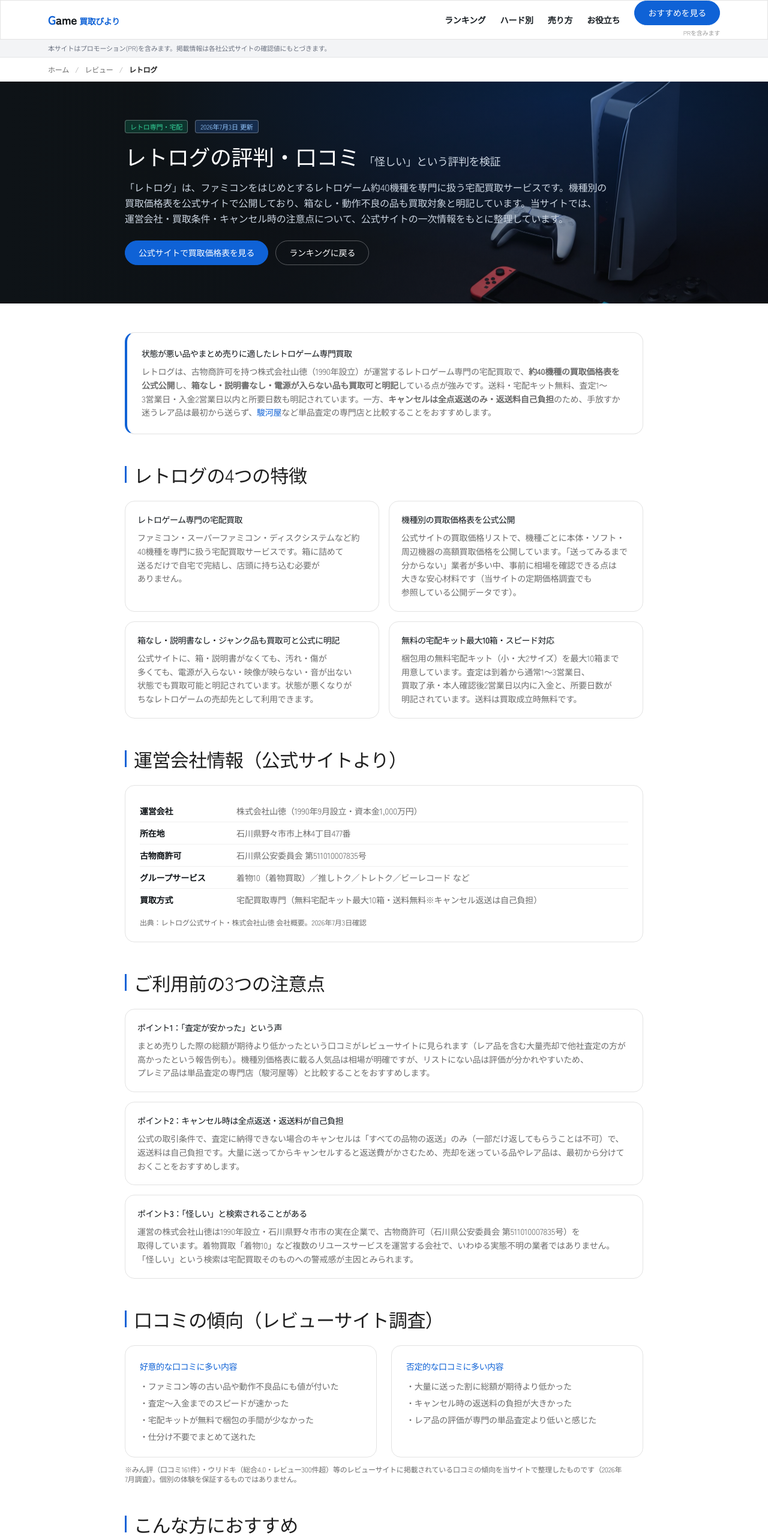
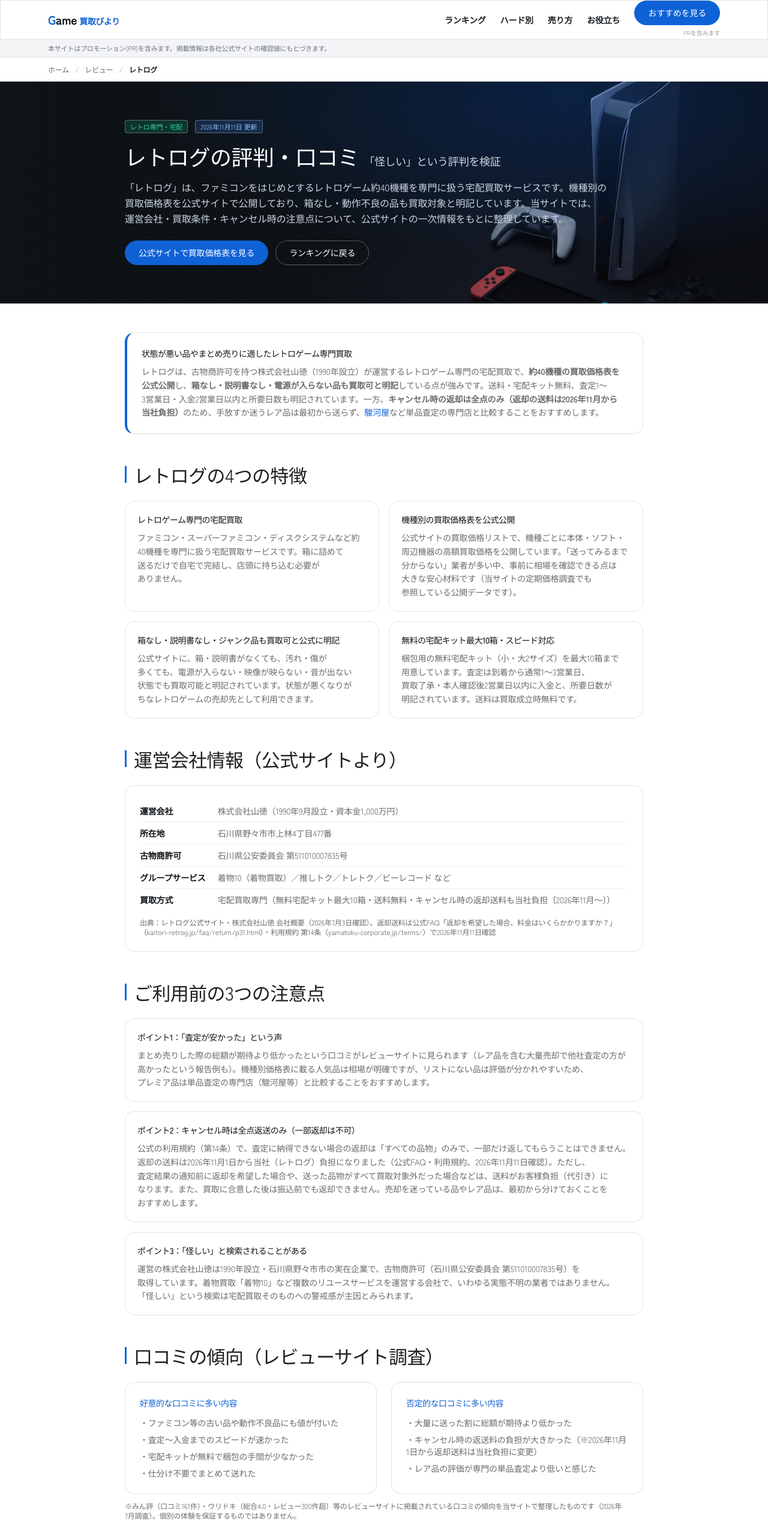
Before and after one commit to webmaster0818/game-kaitori-biyori, a Next.js app: page /review/retrog in a window 1280 px wide. Shown: the top 2566 px of the page at 60% size. Built offline with nearby package versions, Linux system fonts and the light colour scheme.

Commit message:
レトログ: キャンセル時の返却送料を「自己負担」→「当社負担（2026/11/1〜）」に訂正（公式FAQ p31・利用規約第14条 11/11確認／山徳様 レントラックス経由の修正依頼）
Co-Authored-By: Claude Opus 5.5 <noreply@anthropic.com>

```diff
--- a/src/app/review/retrog/page.tsx
+++ b/src/app/review/retrog/page.tsx
@@ -6,7 +6,7 @@ import AuthorBox from '@/components/AuthorBox'
 export const metadata: Metadata = {
   title: 'レトログの評判・口コミは怪しい？レトロゲーム専門買取の実態・公開価格表を検証',
   description:
-    'レトログ（RETROG・株式会社山徳）の評判・口コミを検証しています。約40機種の買取価格表の公開、箱なし・電源が入らないジャンク品の買取可否、送料無料・宅配キット最大10箱・査定1〜3営業日といった条件、キャンセル時の注意点（全点返送・返送料自己負担）について、公式情報（2026年7月確認）をもとに解説します。',
+    'レトログ（RETROG・株式会社山徳）を検証しています。約40機種の買取価格表、箱なし・ジャンク品の買取可否、送料無料・宅配キット最大10箱・査定1〜3営業日、キャンセル時の返却（全点のみ・送料は2026年11月から当社負担）を、公式情報（2026年11月11日確認）をもとに解説します。',
   keywords: ['レトログ 評判', 'レトログ 口コミ', 'レトログ 買取', 'レトロゲーム 買取 宅配', 'レトログ 怪しい'],
   openGraph: {
     images: ['/og.png'],
@@ -27,24 +27,24 @@ const features = [
 
 const dislikeReasons = [
   { reason: '「査定が安かった」という声', fact: 'まとめ売りした際の総額が期待より低かったという口コミがレビューサイトに見られます（レア品を含む大量売却で他社査定の方が高かったという報告例も）。機種別価格表に載る人気品は相場が明確ですが、リストにない品は評価が分かれやすいため、プレミア品は単品査定の専門店（駿河屋等）と比較することをおすすめします。' },
-  { reason: 'キャンセル時は全点返送・返送料が自己負担', fact: '公式の取引条件で、査定に納得できない場合のキャンセルは「すべての品物の返送」のみ（一部だけ返してもらうことは不可）で、返送料は自己負担です。大量に送ってからキャンセルすると返送費がかさむため、売却を迷っている品やレア品は、最初から分けておくことをおすすめします。' },
+  { reason: 'キャンセル時は全点返送のみ（一部返却は不可）', fact: '公式の利用規約（第14条）で、査定に納得できない場合の返却は「すべての品物」のみで、一部だけ返してもらうことはできません。返却の送料は2026年11月1日から当社（レトログ）負担になりました（公式FAQ・利用規約、2026年11月11日確認）。ただし、査定結果の通知前に返却を希望した場合や、送った品物がすべて買取対象外だった場合などは、送料がお客様負担（代引き）になります。また、買取に合意した後は振込前でも返却できません。売却を迷っている品やレア品は、最初から分けておくことをおすすめします。' },
   { reason: '「怪しい」と検索されることがある', fact: '運営の株式会社山徳は1990年設立・石川県野々市市の実在企業で、古物商許可（石川県公安委員会 第511010007835号）を取得しています。着物買取「着物10」など複数のリユースサービスを運営する会社で、いわゆる実態不明の業者ではありません。「怪しい」という検索は宅配買取そのものへの警戒感が主因とみられます。' },
 ];
 
 const faqs = [
   { q: 'レトログは怪しい業者ですか？', a: '運営元は株式会社山徳（石川県野々市市・1990年設立）で、石川県公安委員会の古物商許可（第511010007835号）を取得した正規のリユース事業者です。会社は「着物10」「トレトク」など複数の宅配買取サービスを運営しています。買取価格表を公式公開している点も透明性の面で評価できる点です。' },
   { q: '箱なし・説明書なしのレトロゲームでも売れますか？', a: 'はい。公式サイトに、箱・説明書がない品、汚れや傷が多い品、電源が入らない・映像が映らない・音が出ないといった動作不良品でも買取可能と明記されています。他店で買取を断られた品の売却先として利用できます。' },
-  { q: '送料や段ボール代はかかりますか？', a: '買取成立時の送料は無料で、無料の宅配キット（小・大2サイズ）を最大10箱まで送ってもらえます。お手持ちの箱で送ることも可能です。なお査定に納得できずキャンセルする場合の返送料は自己負担になります。' },
+  { q: '送料や段ボール代はかかりますか？', a: '買取成立時の送料は無料で、無料の宅配キット（小・大2サイズ）を最大10箱まで送ってもらえます。お手持ちの箱で送ることも可能です。査定に納得できず返却を希望する場合の送料も、2026年11月1日から当社負担です（査定結果の通知前の返却希望など、一部の例外はお客様負担）。' },
   { q: '査定や入金はどのくらいのスピードですか？', a: '公式の取引の流れによれば、査定は品物到着から通常1〜3営業日、買取金額の了承と本人確認の完了後、2営業日以内に振込されます。' },
   { q: '買取価格は事前に分かりますか？', a: '公式サイトの買取価格リストで、ファミコン等約40機種の本体・ソフト・周辺機器の高額買取価格が公開されています。リスト掲載品は事前に金額の目安が分かります（リスト外の品は査定次第です）。' },
-  { q: 'キャンセルはできますか？', a: 'できますが、条件に注意が必要です。査定額に納得できない場合は「すべての品物」の返送のみ可能（一部返送は不可）で、返送料は自己負担です。手放すか迷っている品やレア品は、最初から送らずに単品査定の業者と比較することをおすすめします。' },
+  { q: 'キャンセルはできますか？', a: 'できますが、条件に注意が必要です。査定額に納得できない場合は「すべての品物」の返却のみ可能（一部返却は不可）です。返却の送料は2026年11月1日から当社負担になりました（査定結果の通知前に返却を希望した場合などは、お客様負担）。手放すか迷っている品やレア品は、最初から送らずに単品査定の業者と比較することをおすすめします。' },
   { q: 'まとめ売りの特典はありますか？', a: '公式キャンペーンとして「初回利用かつ自分の箱で10点以上送ると買取金額500円アップ（仕分け不要）」が確認できます（2026年7月時点）。キャンペーンは変更される場合があるため、最新の内容は公式サイトでご確認ください。' },
 ];
 
 export default function RetrogReviewPage() {
   return (
     <>
-      <script type="application/ld+json" dangerouslySetInnerHTML={{ __html: JSON.stringify({"@context": "https://schema.org", "@type": "Article", "headline": "レトログの評判・口コミは怪しい？レトロゲーム専門宅配買取の実態・公開価格表を検証", "datePublished": "2026-07-03", "dateModified": "2026-07-03", "author": {"@type": "Organization", "name": "ゲーム買取びより編集部", "description": "各社公式買取ページの掲載価格を定期的に実測し、確認日を記載して比較する編集部"}, "publisher": {"@type": "Organization", "name": "ゲーム買取びより"}}) }} />
+      <script type="application/ld+json" dangerouslySetInnerHTML={{ __html: JSON.stringify({"@context": "https://schema.org", "@type": "Article", "headline": "レトログの評判・口コミは怪しい？レトロゲーム専門宅配買取の実態・公開価格表を検証", "datePublished": "2026-07-03", "dateModified": "2026-11-11", "author": {"@type": "Organization", "name": "ゲーム買取びより編集部", "description": "各社公式買取ページの掲載価格を定期的に実測し、確認日を記載して比較する編集部"}, "publisher": {"@type": "Organization", "name": "ゲーム買取びより"}}) }} />
       <Breadcrumb items={[{ name: 'レビュー', href: '/' }, { name: 'レトログ' }]} />
 
       {/* Hero */}
@@ -52,7 +52,7 @@ export default function RetrogReviewPage() {
         <div className="max-w-4xl mx-auto px-4 relative z-10">
           <div className="flex flex-wrap items-center gap-3 mb-4">
             <span className="tag-pill text-xs" style={{ background: 'rgba(16,185,129,0.2)', color: '#34D399' }}>レトロ専門・宅配</span>
-            <span className="tag-pill text-xs" style={{ background: 'rgba(59,130,246,0.2)', color: '#93C5FD' }}>2026年7月3日 更新</span>
+            <span className="tag-pill text-xs" style={{ background: 'rgba(59,130,246,0.2)', color: '#93C5FD' }}>2026年11月11日 更新</span>
           </div>
           <h1 className="text-2xl md:text-4xl font-extrabold mb-4 leading-tight">
             レトログの評判・口コミ<span className="text-base md:text-lg font-normal ml-2" style={{ color: '#CBD5E1' }}>「怪しい」という評判を検証</span>
@@ -77,7 +77,7 @@ export default function RetrogReviewPage() {
           <div className="glass-card p-6" style={{ borderLeft: '4px solid var(--color-electric-green)' }}>
             <h2 className="font-bold mb-2" style={{ color: 'var(--color-deep-blue)' }}>状態が悪い品やまとめ売りに適したレトロゲーム専門買取</h2>
             <p className="text-sm leading-relaxed" style={{ color: 'var(--color-text-light)' }}>
-              レトログは、古物商許可を持つ株式会社山徳（1990年設立）が運営するレトロゲーム専門の宅配買取で、<strong>約40機種の買取価格表を公式公開</strong>し、<strong>箱なし・説明書なし・電源が入らない品も買取可と明記</strong>している点が強みです。送料・宅配キット無料、査定1〜3営業日・入金2営業日以内と所要日数も明記されています。一方、<strong>キャンセルは全点返送のみ・返送料自己負担</strong>のため、手放すか迷うレア品は最初から送らず、<Link href="/review/surugaya/" style={{ color: 'var(--color-electric-green)' }}>駿河屋</Link>など単品査定の専門店と比較することをおすすめします。
+              レトログは、古物商許可を持つ株式会社山徳（1990年設立）が運営するレトロゲーム専門の宅配買取で、<strong>約40機種の買取価格表を公式公開</strong>し、<strong>箱なし・説明書なし・電源が入らない品も買取可と明記</strong>している点が強みです。送料・宅配キット無料、査定1〜3営業日・入金2営業日以内と所要日数も明記されています。一方、<strong>キャンセル時の返却は全点のみ（返却の送料は2026年11月から当社負担）</strong>のため、手放すか迷うレア品は最初から送らず、<Link href="/review/surugaya/" style={{ color: 'var(--color-electric-green)' }}>駿河屋</Link>など単品査定の専門店と比較することをおすすめします。
             </p>
           </div>
         </section>
@@ -105,10 +105,10 @@ export default function RetrogReviewPage() {
                 <tr className="border-b" style={{ borderColor: 'rgba(0,0,0,0.06)' }}><th className="text-left py-2 pr-4 whitespace-nowrap" style={{ color: 'var(--color-deep-blue)' }}>所在地</th><td className="py-2">石川県野々市市上林4丁目477番</td></tr>
                 <tr className="border-b" style={{ borderColor: 'rgba(0,0,0,0.06)' }}><th className="text-left py-2 pr-4 whitespace-nowrap" style={{ color: 'var(--color-deep-blue)' }}>古物商許可</th><td className="py-2">石川県公安委員会 第511010007835号</td></tr>
                 <tr className="border-b" style={{ borderColor: 'rgba(0,0,0,0.06)' }}><th className="text-left py-2 pr-4 whitespace-nowrap" style={{ color: 'var(--color-deep-blue)' }}>グループサービス</th><td className="py-2">着物10（着物買取）／推しトク／トレトク／ビーレコード など</td></tr>
-                <tr><th className="text-left py-2 pr-4 whitespace-nowrap" style={{ color: 'var(--color-deep-blue)' }}>買取方式</th><td className="py-2">宅配買取専門（無料宅配キット最大10箱・送料無料※キャンセル返送は自己負担）</td></tr>
+                <tr><th className="text-left py-2 pr-4 whitespace-nowrap" style={{ color: 'var(--color-deep-blue)' }}>買取方式</th><td className="py-2">宅配買取専門（無料宅配キット最大10箱・送料無料・キャンセル時の返却送料も当社負担〔2026年11月〜〕）</td></tr>
               </tbody>
             </table>
-            <p className="text-xs mt-3" style={{ color: 'var(--color-text-light)' }}>出典：レトログ公式サイト・株式会社山徳 会社概要。2026年7月3日確認</p>
+            <p className="text-xs mt-3" style={{ color: 'var(--color-text-light)' }}>出典：レトログ公式サイト・株式会社山徳 会社概要（2026年7月3日確認）。返却送料は公式FAQ「返却を希望した場合、料金はいくらかかりますか？」（kaitori-retrog.jp/faq/return/p31.html）・利用規約 第14条（yamatoku-corporate.jp/terms/）で2026年11月11日確認</p>
           </div>
         </section>
 
@@ -142,7 +142,7 @@ export default function RetrogReviewPage() {
               <h3 className="font-bold mb-3" style={{ color: 'var(--color-accent-orange)' }}>否定的な口コミに多い内容</h3>
               <ul className="space-y-2 text-sm" style={{ color: 'var(--color-text-light)' }}>
                 <li>・大量に送った割に総額が期待より低かった</li>
-                <li>・キャンセル時の返送料の負担が大きかった</li>
+                <li>・キャンセル時の返送料の負担が大きかった（※2026年11月1日から返却送料は当社負担に変更）</li>
                 <li>・レア品の評価が専門の単品査定より低いと感じた</li>
               </ul>
             </div>
```
Also changed, not shown: src/app/method/online/page.tsx (+4 -4 lines).
